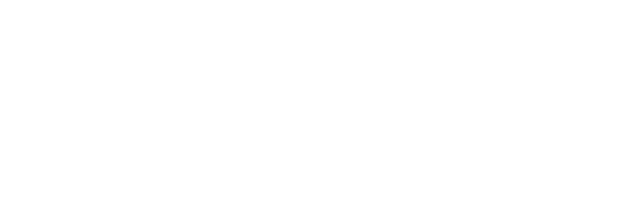
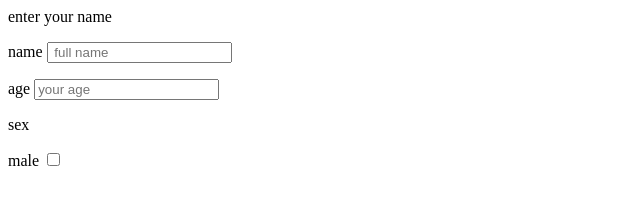
Before and after one commit to davomels32/githubclass, a plain HTML site: page index.html in a window 1280 px wide. Shown: the whole page, without its empty margins (0-640 px from the left). Drawn offline with Linux system fonts and the light colour scheme.

Commit message:
added a new details to the html

```diff
--- a/index.html
+++ b/index.html
@@ -2,9 +2,22 @@
 <head>
 <title> ......</title>
 </head>
+
 <body>
+	<p> enter your name</p>
 
-
+	<form action="">
+		<p>name
+			<input type="text" placeholder=" full name">
+		</p>
+		<label for="age">age
+			<input type="number" placeholder="your age">
+		</label>
+		<p>sex</p>
+		<label for="sex"> male
+			<input type="checkbox" name="male" id="">
+		</label>
+	</form>
 
 
 
```
